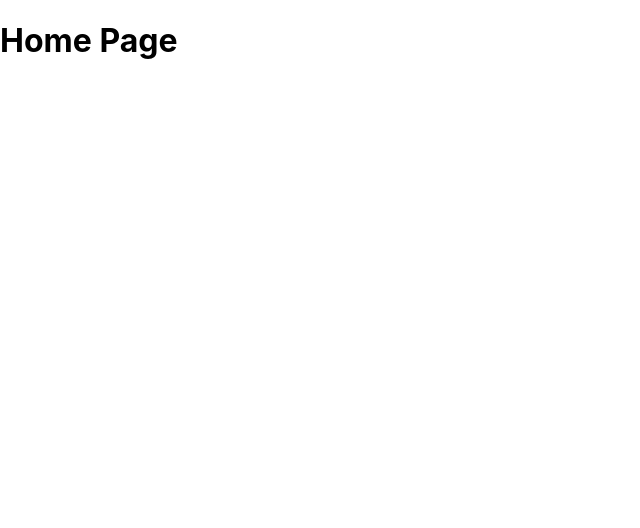
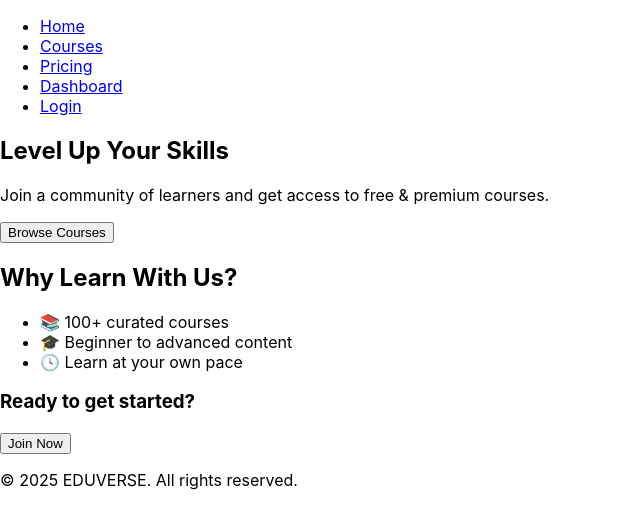
Before and after one commit to debadrita1203/Eduverse, a React (Create React App) app: page / in a window 1280 px wide. Shown: the top 528 px of the page, without its empty margins (0-640 px from the left). Built offline with nearby package versions, Linux system fonts and the light colour scheme.

Commit message:
Initialize project using Create React App

```diff
--- /dev/null
+++ b/src/components/Footer.js
@@ -0,0 +1,11 @@
+import React from 'react';
+
+const Footer = () => {
+  return (
+    <footer>
+      <p>&copy; {new Date().getFullYear()} EDUVERSE. All rights reserved.</p>
+    </footer>
+  );
+};
+
+export default Footer;
--- /dev/null
+++ b/src/components/Navbar.js
@@ -0,0 +1,18 @@
+import React from 'react';
+import { Link } from 'react-router-dom';
+
+const Navbar = () => {
+  return (
+    <nav>
+      <ul>
+        <li><Link to="/">Home</Link></li>
+        <li><Link to="/courses">Courses</Link></li>
+        <li><Link to="/pricing">Pricing</Link></li>
+        <li><Link to="/dashboard">Dashboard</Link></li>
+        <li><Link to="/login">Login</Link></li>
+      </ul>
+    </nav>
+  );
+};
+
+export default Navbar;
--- a/src/pages/Courses.js
+++ b/src/pages/Courses.js
@@ -1,10 +1,14 @@
 import React from 'react';
+import Navbar from '../components/Navbar';
+import Footer from '../components/Footer';
 
 const Courses = () => {
   return (
     <div>
-      <h1>Home Page</h1>
+      <Navbar />
+      <h1>Courses Page</h1>
       {/* Add your content later */}
+      <Footer />
     </div>
   );
 };
--- a/src/pages/Dashboard.js
+++ b/src/pages/Dashboard.js
@@ -1,10 +1,15 @@
 import React from 'react';
+import Navbar from '../components/Navbar';
+import Footer from '../components/Footer';
+
 
 const Dashboard = () => {
   return (
     <div>
-      <h1>Home Page</h1>
+      <Navbar />
+      <h1>Dashboard</h1>
       {/* Add your content later */}
+      <Footer />
     </div>
   );
 };
--- a/src/pages/Home.js
+++ b/src/pages/Home.js
@@ -1,10 +1,39 @@
 import React from 'react';
+import { Link } from 'react-router-dom';
+import Navbar from '../components/Navbar';
+import Footer from '../components/Footer';
 
 const Home = () => {
   return (
     <div>
-      <h1>Home Page</h1>
-      {/* Add your content later */}
+      <Navbar />
+      {/* Hero Section */}
+      <section>
+        <h1>Level Up Your Skills</h1>
+        <p>Join a community of learners and get access to free & premium courses.</p>
+        <Link to="/courses">
+          <button>Browse Courses</button>
+        </Link>
+      </section>
+
+      {/* Feature Highlights */}
+      <section>
+        <h2>Why Learn With Us?</h2>
+        <ul>
+          <li>📚 100+ curated courses</li>
+          <li>🎓 Beginner to advanced content</li>
+          <li>🕓 Learn at your own pace</li>
+        </ul>
+      </section>
+
+      {/* Call to Action */}
+      <section>
+        <h3>Ready to get started?</h3>
+        <Link to="/login">
+          <button>Join Now</button>
+        </Link>
+      </section>
+      <Footer />
     </div>
   );
 };
--- a/src/pages/Pricing.js
+++ b/src/pages/Pricing.js
@@ -1,10 +1,14 @@
 import React from 'react';
+import Navbar from '../components/Navbar';
+import Footer from '../components/Footer';
 
 const Pricing = () => {
   return (
     <div>
-      <h1>Home Page</h1>
+      <Navbar />
+      <h1>Pricing Page</h1>
       {/* Add your content later */}
+      <Footer />
     </div>
   );
 };
```
Also changed, not shown: src/components/CourseCard.js (added, +21 -0 lines), src/components/EnrollModal.js (added, +19 -0 lines), src/components/SearchBar.js (added, +14 -0 lines).
